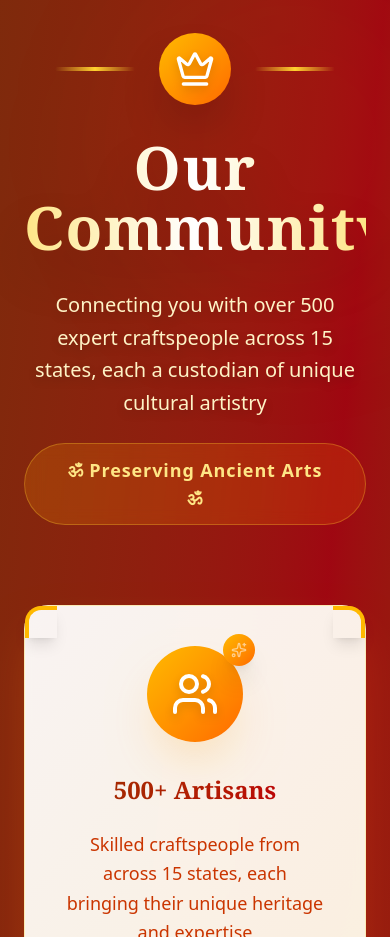
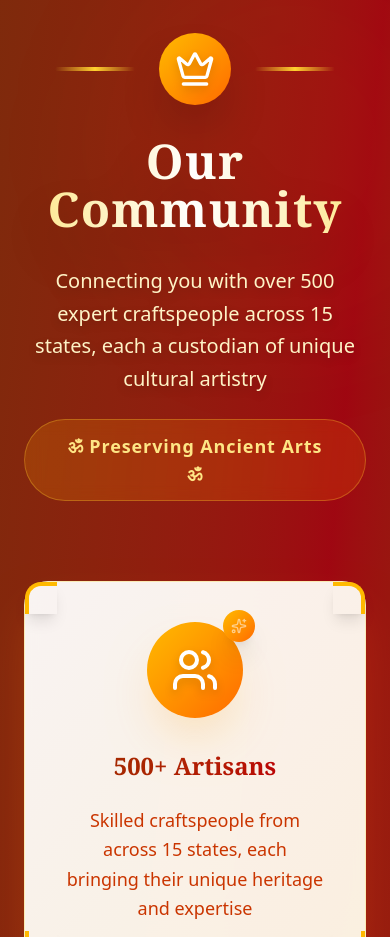
Before and after one commit to Voyager-07/KalaSetu, a React (Vite) app: page / in a window 390 px wide. Shown: the part 960-1897 px from the top of the page. Built offline with nearby package versions, Linux system fonts and the light colour scheme.

Commit message:
Update Meet.jsx

```diff
--- a/src/components/Meet.jsx
+++ b/src/components/Meet.jsx
@@ -51,7 +51,7 @@ const Meet = ({ language = 'en' }) => {
                         </div>
                         <div className="w-20 h-1 bg-gradient-to-l from-transparent via-amber-300 to-transparent rounded-full"></div>
                     </div>
-                    <h2 className="text-6xl md:text-8xl font-bold bg-gradient-to-r from-amber-200 via-white to-amber-200 bg-clip-text text-transparent mb-8 font-serif tracking-wide drop-shadow-2xl">
+                    <h2 className="text-5xl md:text-8xl font-bold bg-gradient-to-r from-amber-200 via-white to-amber-200 bg-clip-text text-transparent mb-8 font-serif tracking-wide drop-shadow-2xl">
                         {currentContent.title}
                     </h2>
                     <div className="max-w-4xl mx-auto">
```
